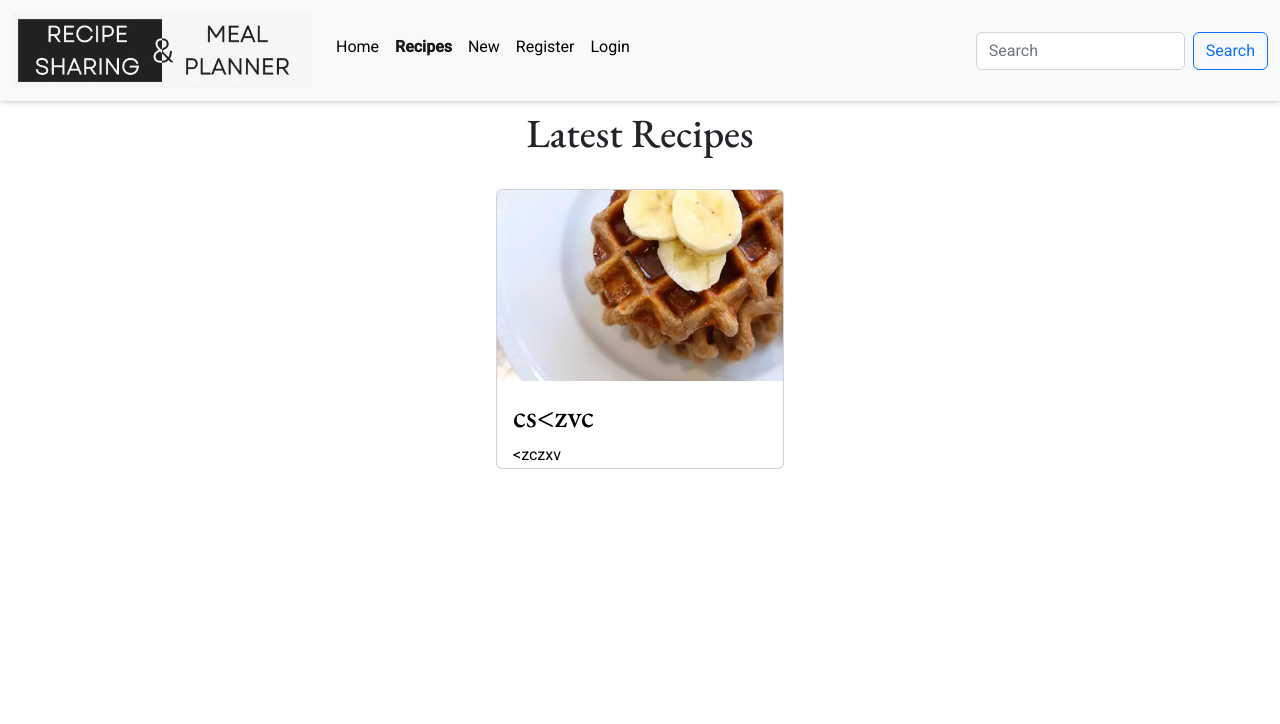
After one commit to AnnikaW-dev/recipe_tutorial, a Django app: page /recipes/recipes/ in a window 1280 px wide. The commit adds this page. Shown: the top 724 px of the page. Run offline with Django 5.2, Linux system fonts and the light colour scheme; data comes from the database, SQL or seed files in the repository; parts of the project's set-up code (start-up, migrations or seed data) failed here and were passed over; some libraries are stand-ins or nearby versions.

Commit message:
Add a recipe page

```diff
--- /dev/null
+++ b/recipes/templates/recipes/recipes.html
@@ -0,0 +1,23 @@
+{% extends "base.html" %}
+
+
+{% block title %}Recipes{% endblock %}
+
+{% block content %}
+<h1 class="text-center p-2">
+        Latest Recipes
+</h1>
+<div class="container d-flex flex-row flex-wrap justify-content-center">
+    {% for recipe in recipes %}
+    <a href="" class="recipes" aria-label=""Click to view {{recipe.title}}>
+        <div class="card n-3" style="width: 18rem;">
+            <img src="{{recipe.image.url}}" class="card-img-top" alt="{{recipe.image_alt}}">
+            <div class="card-body">
+              <h2 class="card-title">{{recipe.title}}</h2>
+              <p class="card-text">{{recipe.description|truncatechars:100}}</p>
+            </div>
+          </div>
+    </a>
+    {% endfor %}
+</div>
+{% endblock %}
--- a/recipes/urls.py
+++ b/recipes/urls.py
@@ -1,7 +1,8 @@
 from django.urls import path
-from .views import AddRecipe
+from .views import AddRecipe, Recipes
 
 
 urlpatterns = [
     path('', AddRecipe.as_view(), name='add_recipe'),
+    path('recipes/', Recipes.as_view(), name='recipes')
 ]
--- a/recipes/views.py
+++ b/recipes/views.py
@@ -1,9 +1,18 @@
-from django.views.generic import CreateView
+from django.views.generic import CreateView, ListView
 
 from django.contrib.auth.mixins import LoginRequiredMixin
 
 from .models import Recipe
 from .forms import RecipeForm
+
+
+class Recipes(ListView):
+    """
+    View all recipes
+    """
+    template_name = 'recipes/recipes.html'
+    model = Recipe
+    context_object_name = 'recipes'
 
 
 class AddRecipe(LoginRequiredMixin, CreateView):
--- a/static/css/base.css
+++ b/static/css/base.css
@@ -80,3 +80,18 @@ img.logo {
     box-shadow: var(--smal-box-shadow);
     border-radius: 5px;
 }
+
+/* Recipes */
+.card {
+    height: 90%;
+    margin-top: 1rem;
+}
+
+.recipes {
+    text-decoration: none;
+    color: var(--black);
+}
+
+.recipes:hover {
+    cursor: pointer;
+}
--- a/templates/includes/header.html
+++ b/templates/includes/header.html
@@ -17,7 +17,7 @@
             <a class="nav-link {% if url_name == 'home' %}active{% endif %}" aria-current="page" href="{% url 'home' %}">Home</a>
           </li>
           <li class="nav-item">
-            <a class="nav-link {% if url_name == 'recipes' %}active{% endif %}" href="#">Recipes</a>
+            <a class="nav-link {% if url_name == 'recipes' %}active{% endif %}" href="{% url 'recipes' %}">Recipes</a>
           </li>
           <li class="nav-item">
             <a class="nav-link {% if url_name == 'add_recipe' %}active{% endif %}" href="{% url 'add_recipe' %}">New</a>
```
